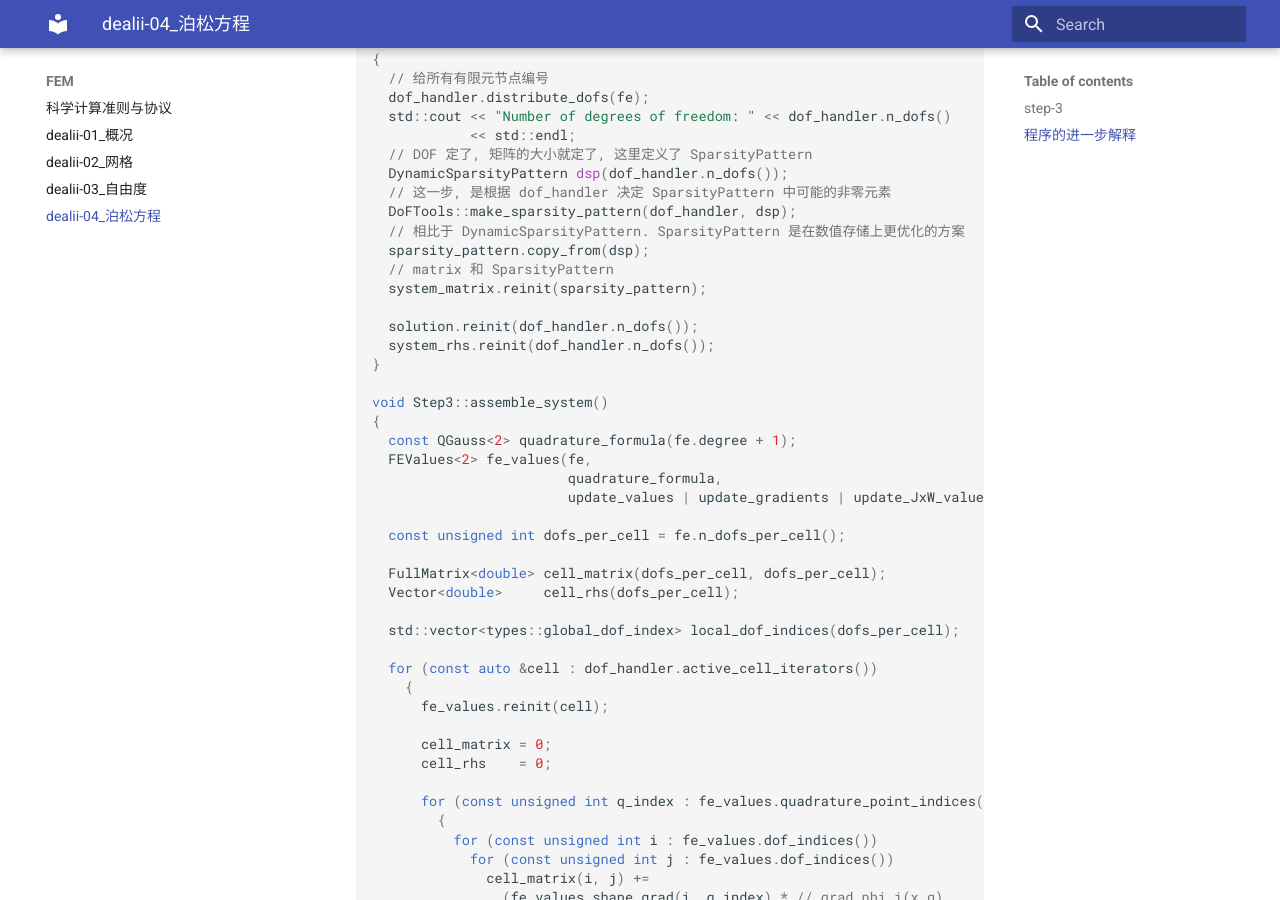
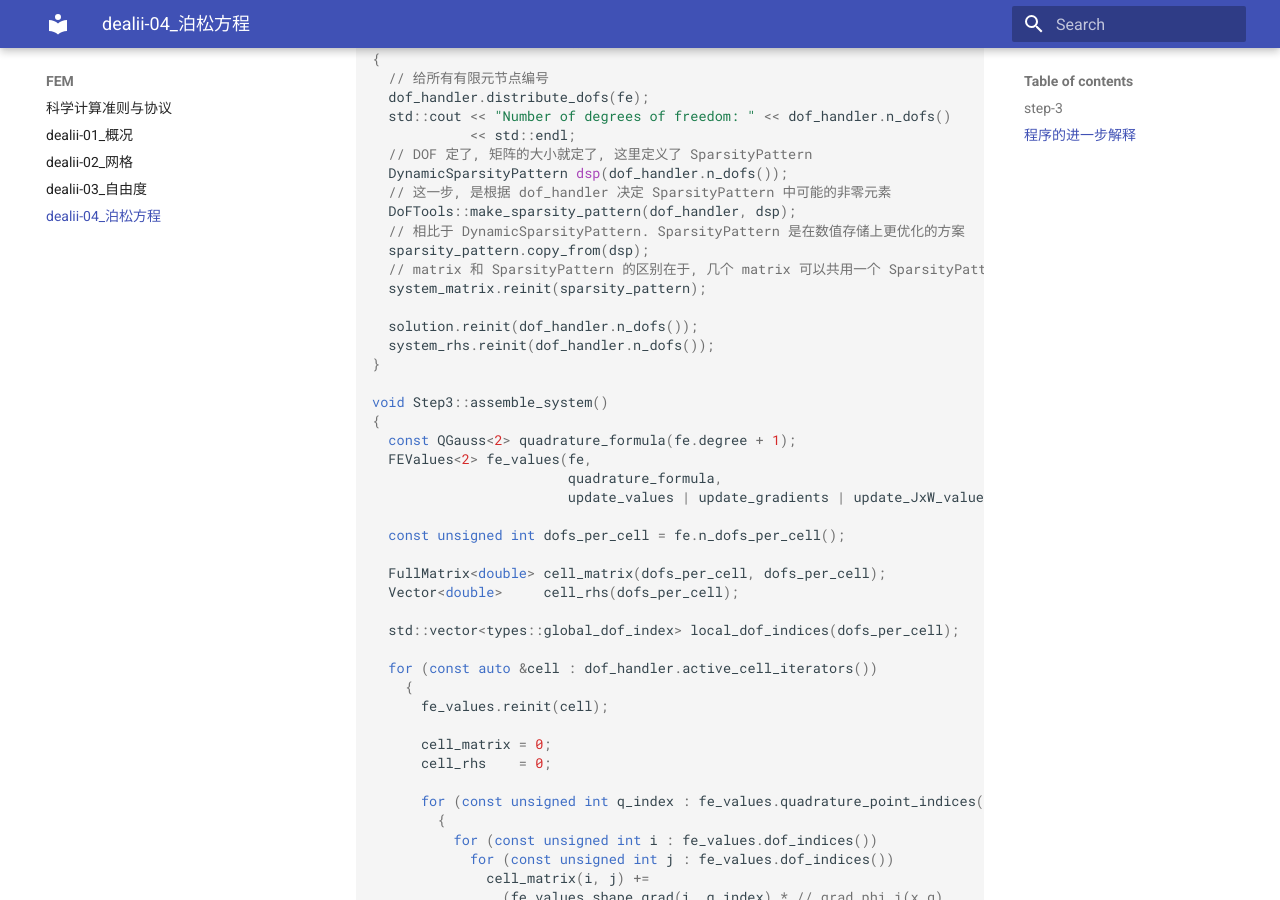
Before and after one commit to ymma98/technotes, an MkDocs documentation site: the page built from docs/FEM/dealii-04_泊松方程.md, in a window 1280 px wide and 900 px high, scrolled down 8498 px. Built offline with MkDocs 1.6.1 and Material for MkDocs 9.7.7, drawn with Linux system fonts in a browser that asks for light colours; formulas are drawn with MathJax 3; part of the change alters nothing that is shown.

Commit message:
docs/FEM/dealii-04_泊松方程.md updated from https://stackedit.cn/

```diff
--- a/docs/FEM/dealii-04_泊松方程.md
+++ b/docs/FEM/dealii-04_泊松方程.md
@@ -322,7 +322,7 @@ void Step3::setup_system()
   DoFTools::make_sparsity_pattern(dof_handler, dsp);
   // 相比于 DynamicSparsityPattern. SparsityPattern 是在数值存储上更优化的方案
   sparsity_pattern.copy_from(dsp);
-  // matrix 和 SparsityPattern
+  // matrix 和 SparsityPattern 的区别在于, 几个 matrix 可以共用一个 SparsityPattern
   system_matrix.reinit(sparsity_pattern);
 
   solution.reinit(dof_handler.n_dofs());
@@ -432,8 +432,8 @@ int main()
 
 
 <!--stackedit_data:
-eyJoaXN0b3J5IjpbLTE4NDE4MDkxMDIsLTE2MTcwNjQzODYsLT
-E2MjA3NTQ4NTcsMTE4MjI2NDA1OSwtMTU4NjI3MTc4NiwtMTg5
-ODQ4NDE3MywxOTI2NjYzMjc5LDEwMjQ5MDAwNjIsLTE3MjMxMj
-kyOTQsMTk1MDk4OTM4OCwtNDYwOTcwNTddfQ==
+eyJoaXN0b3J5IjpbNTk2ODk3MTYwLC0xNjE3MDY0Mzg2LC0xNj
+IwNzU0ODU3LDExODIyNjQwNTksLTE1ODYyNzE3ODYsLTE4OTg0
+ODQxNzMsMTkyNjY2MzI3OSwxMDI0OTAwMDYyLC0xNzIzMTI5Mj
+k0LDE5NTA5ODkzODgsLTQ2MDk3MDU3XX0=
 -->
```
